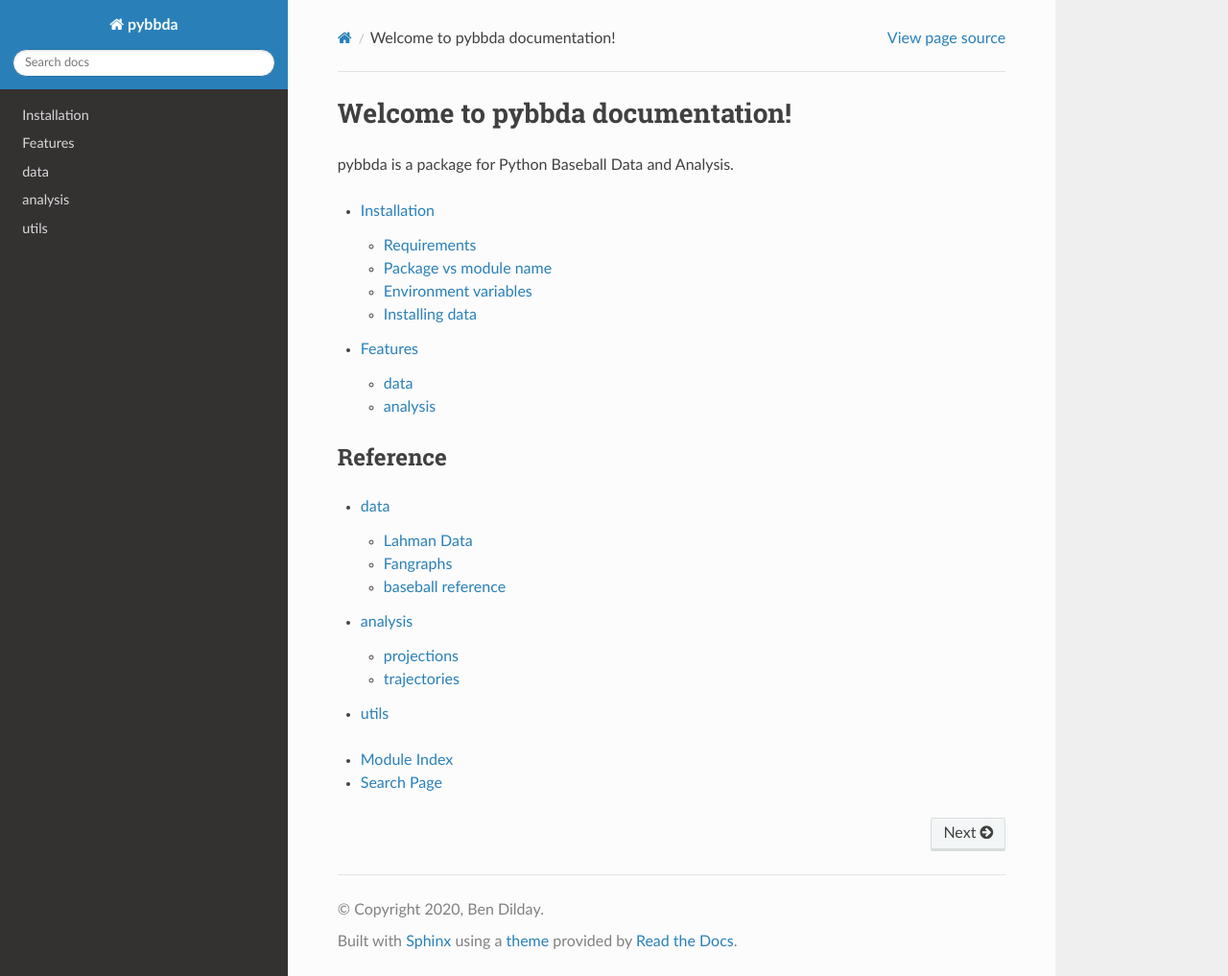
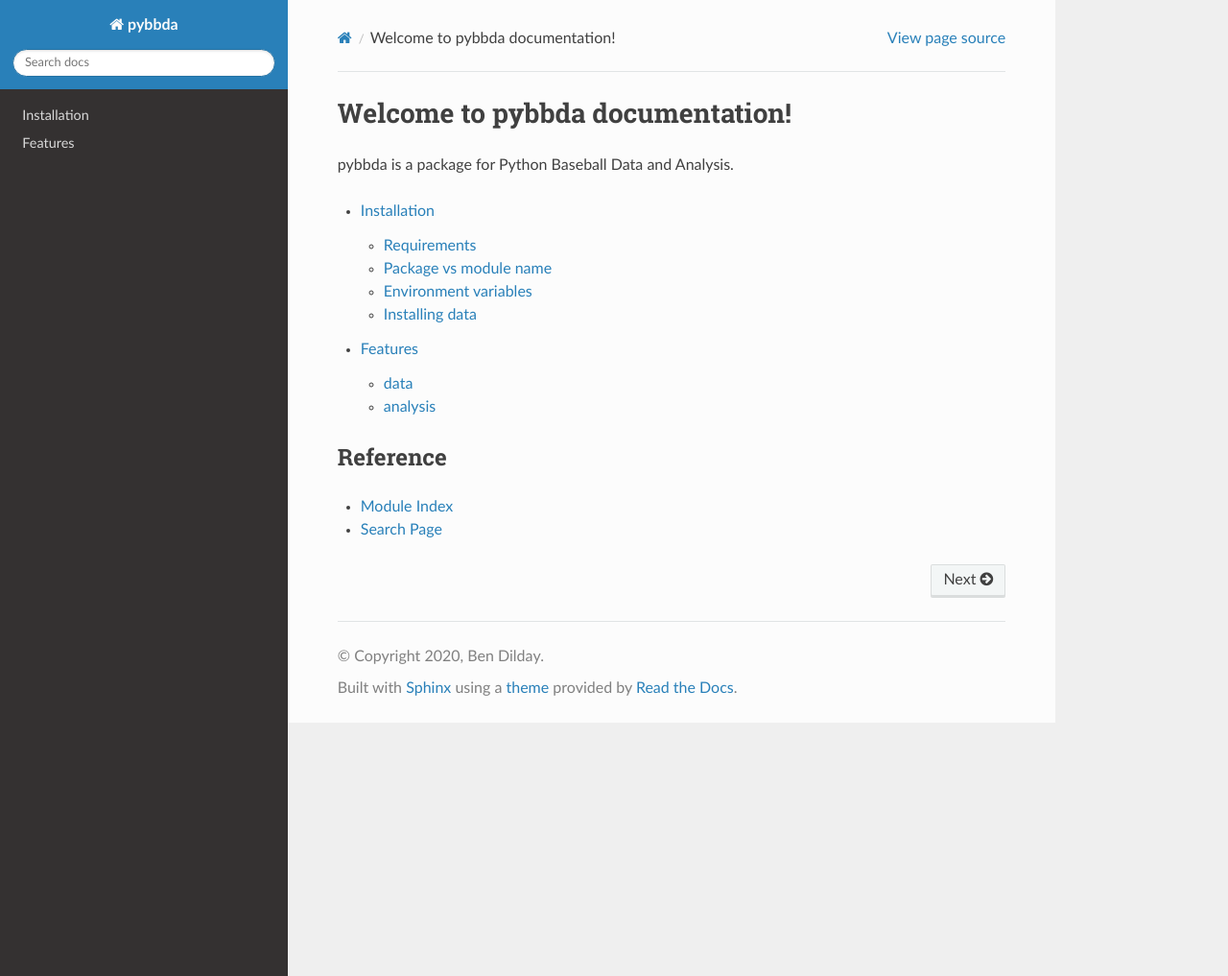
Before and after one commit to bdilday/pybbda, a Sphinx documentation site: the page built from docs/index.rst, in a window 1280 px wide and 1017 px high. Shown: the whole window at 96% size. Built offline with Sphinx 7.4.7 and the Read the Docs theme 2.0.0, drawn with Linux system fonts in a browser that asks for light colours.

Commit message:
update index

```diff
--- a/docs/index.rst
+++ b/docs/index.rst
@@ -19,12 +19,6 @@ pybbda is a package for Python Baseball Data and Analysis.
 =========
 Reference
 =========
-.. toctree::
-   :maxdepth: 2
-
-   modules/data/index.rst
-   modules/analysis/index.rst
-   modules/utils/index.rst
 
 
 * :ref:`modindex`
```
